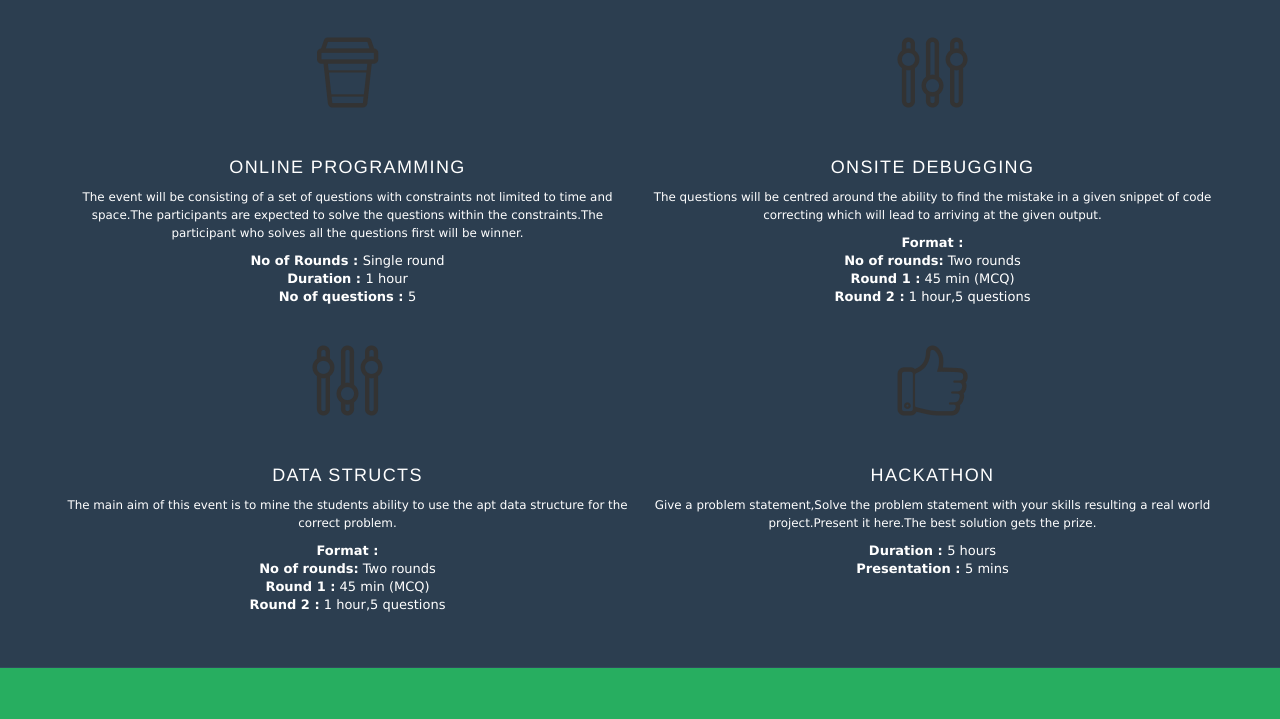
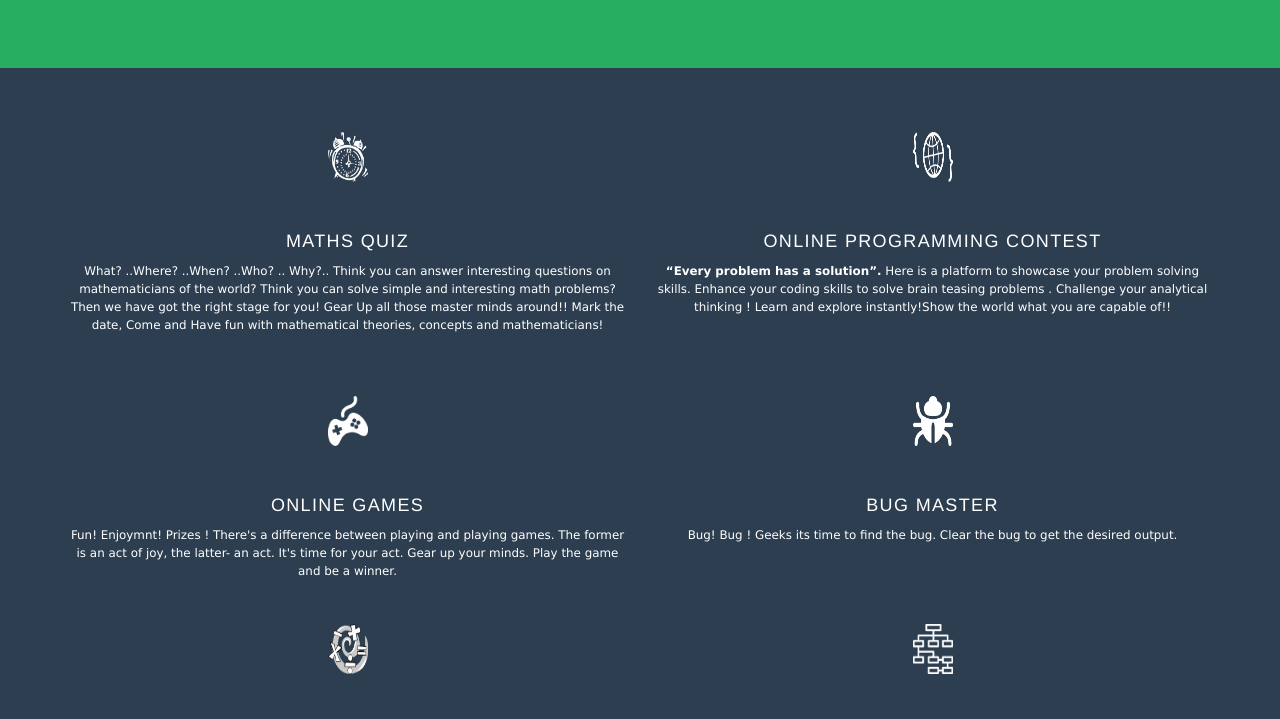
Before and after one commit to vinodprakash/Mathrix, a Rails app: page / in a window 1280 px wide. Shown: the part 1471-2190 px from the top of the page. Run offline with Rails 7, Linux system fonts and the light colour scheme; style sheets or scripts are compiled from the project's sources; some libraries are stand-ins or nearby versions.

Commit message:
Added events details

```diff
--- a/app/assets/stylesheets/home.css.scss
+++ b/app/assets/stylesheets/home.css.scss
@@ -9,6 +9,7 @@ p.para {
 
 h1.head1{
 	color: #fff;
+	font-family: 'ChunkFiveRegular';
 }
 h4.head1{
 	color: #fff;
--- a/app/views/home/index.html.erb
+++ b/app/views/home/index.html.erb
@@ -78,13 +78,16 @@
 				<div class="w-row">
 
 					<!-- START COLUMN 3 -->
-					<div class="w-col w-col-3 logo">
+					<div class="w-col w-col-1 logo">
 						<!-- START LOGO
 	  <a href="#"><img class="logo" src="/images/logo.png" alt="FLAT ASPHALT"></a> -->
-	  					<img src="/images/logo/logo.png" width="70" height="50">
-						<h3 class="head-1">Mathrix</h3>
+	  					<img src="/images/logo/logo.png" width="100" height="80">
+
 						<!-- END LOGO -->
 					</div><!-- END COLUMN 3 -->
+					<div class="w-col w-col-2 logo">
+					<h3 class="head-1">MathRix</h3>
+					</div>
 
 					<!-- START COLUMN 9 -->
 					<div class="w-col w-col-9">
@@ -150,7 +153,7 @@
 
 				<div class="center fixed-content">
 					<div class="center-fix">
-						<h1 class="head1">Department of Mathematics</h1>
+						<h1 class="head1">Department of Mathematics</h1><br>
 						<h4 class="head1" style="margin-bottom: 50px;">Presents<br><strong class="green"><h2>Mathrix '15</h2></strong></h4>
 						<a class="button animated fadeInUp delay-1s" href="index.html#events" style="margin-right: 20px;"><span></span>Events</a><a class="button border animated fadeInUp delay-1s" href="index.html#contact">Get in Touch</a>
 					</div>
@@ -190,6 +193,7 @@
 
   <!-- Nav tabs -->
   <ul class="nav nav-tabs" role="tablist" align="center">
+  <br><br><br>
     <li role="presentation" class="active"><a href="#mc" aria-controls="mc" role="tab" data-toggle="tab">Mathematics Colloquium</a></li>
     <li role="presentation"><a href="#annauniv" aria-controls="annauniv" role="tab" data-toggle="tab">Anna University</a></li>
   </ul>
@@ -198,7 +202,7 @@
   <div class="tab-content">
     <div role="tabpanel" class="tab-pane active" id="mc">
     	<div class="center">
-
+    				<br><br>
 					<h4 class="head1">MATHEMATICS COLLOQUIUM</h4>
 
 
@@ -225,7 +229,7 @@
     </div>
     <div role="tabpanel" class="tab-pane" id="annauniv">
     	<div class="center">
-
+    				<br><br>
 					<h4 class="head1">Anna University</h4>
 
 
@@ -290,22 +294,16 @@
 
 					<div class="icon-box">
 
-						<i class="cupelegance-icons-"></i>
+				<img src="/images/events/quiz.png" width="40" height="50">
 						<br><br><br>
-						<h4 class="head1">Online Programming</h4>
+						<h4 class="head1">Maths quiz</h4>
 
 						<p class="para">
-						The event will be consisting of a set of questions with constraints not limited to time and space.The participants are expected to solve the questions within the constraints.The participant who solves all the questions first will be winner.
-
+						What? ..Where? ..When? ..Who? .. Why?..
+						Think you can answer interesting questions on         mathematicians of the world? Think you can solve simple and interesting math problems? Then we have got the right stage for you! Gear Up all those master minds around!! Mark the date, Come and Have fun with mathematical theories, concepts and mathematicians!
 
 						</p>
-						<p>
-						<ol class="para">
-							<li><b> No of Rounds : </b> Single round</li>
-							<li><b>Duration : </b> 1 hour</li>
-							<li><b>No of questions : </b>5</li>
-						</ol>
-						</p>
+
 
 					</div>
 
@@ -315,22 +313,17 @@
 
 					<div class="icon-box">
 
-						<i class="paramselegance-icons-"></i>
+				<img src="/images/events/online-prog-contest.png" width="40" height="50">
 						<br><br><br>
-						<h4 class="head1">Onsite Debugging</h4>
+						<h4 class="head1">Online Programming Contest</h4>
 
 						<p class="para">
 
-						The questions will be centred around the ability to find the mistake in a given snippet of code correcting which will lead to arriving at the given output.
+						<strong>“Every problem has a solution”.</strong> Here is a platform to showcase your problem solving skills. Enhance your coding skills to solve brain   teasing problems . Challenge your analytical thinking ! Learn and   explore instantly!Show the world what you are capable of!!
 
 						</p>
-						<p>
-						<ol class="para">
-							<li><b>Format : <br> No of rounds:</b> Two rounds</li>
-							<li><b>Round 1 :</b> 45 min (MCQ) </li>
-							<li><b>Round 2 :</b> 1 hour,5 questions</b></li>
-					</ol>
-					</p>
+						<br><br>
+
 				</div>
 
 			</div>
@@ -339,22 +332,16 @@
 
 				<div class="icon-box">
 
-					<i class="paramselegance-icons-"></i>
+				<img src="/images/events/online-games.png" width="40" height="50">
 					<br><br><br>
-					<h4 class="head1">Data Structs</h4>
+					<h4 class="head1">Online Games</h4>
 
 					<p class="para">
 
-					The main aim of this event is to mine the students ability to use the apt data structure for the correct problem.
+					Fun! Enjoymnt! Prizes ! There's a difference between playing and playing games. The former is an act of joy, the latter- an act. It's time for your act. Gear up your minds. Play the game and be a winner.
 
 					</p>
-					<p >
-					<ol class="para">
-						<li><b>Format : <br> No of rounds:</b> Two rounds</li>
-						<li><b>Round 1 :</b> 45 min (MCQ) </li>
-						<li><b>Round 2 :</b> 1 hour,5 questions</b></li>
-				</ol>
-				</p>
+
 			</div>
 
 		</div>
@@ -363,32 +350,60 @@
 
 			<div class="icon-box">
 
-				<i class="thumbs-upelegance-icons-"></i>
+				<img src="/images/events/bug.png" width="40" height="50">
 				<br><br><br>
 
-				<h4 class="head1">Hackathon</h4>
+				<h4 class="head1">Bug Master</h4>
 
 				<p class="para">
 
-				Give a problem statement,Solve the problem statement with your skills resulting a real world project.Present it here.The best solution gets the prize.
+				Bug! Bug ! Geeks its time to find the bug. Clear the bug to get the desired output.
 
 				</p>
-				<p >
-				<ol class="para">
-					<li> <b>Duration : </b> 5 hours </li>
-					<li><b>Presentation : </b> 5 mins </li>
+				<br><br>
 
-				</ol>
+			</div>
+
+		</div>
+
+		<div class="w-col w-col-6 wp1 delay-3s">
+
+			<div class="icon-box">
+
+				<img src="/images/events/maths-model.png" width="40" height="50">
+				<br><br><br>
+
+				<h4 class="head1">Math Model</h4>
+
+				<p class="para">
+
+				Are you a Math Wizard??? Time to build Castles, not in air but in MathRix'15. Bring life to Math Concepts, Design a Math Model and show the World the Mathematician in you!!!
 				</p>
 
 			</div>
 
 		</div>
 
+		<div class="w-col w-col-6 wp1 delay-4s">
 
+			<div class="icon-box">
 
+				<img src="/images/events/d-structs.png" width="40" height="50">
+				<br><br><br>
 
+				<h4 class="head1">D-Structs</h4>
 
+				<p class="para">
+
+				"Climb TREES, TRAVERSE branches,
+				POP the fruits, collect in STACKS...."
+				Hey Creative Geek! Halt your imaginations. It is universal that Memory is our Mantra. How well can you manage it?
+
+				</p>
+
+			</div>
+
+		</div>
 
 
 
```
Also changed, not shown: public/images/events/bug.png (added), public/images/events/d-structs.png (added), public/images/events/maths-model.png (added), public/images/events/online-games.png (added), public/images/events/online-prog-contest.png (added), public/images/events/quiz.png (added).
